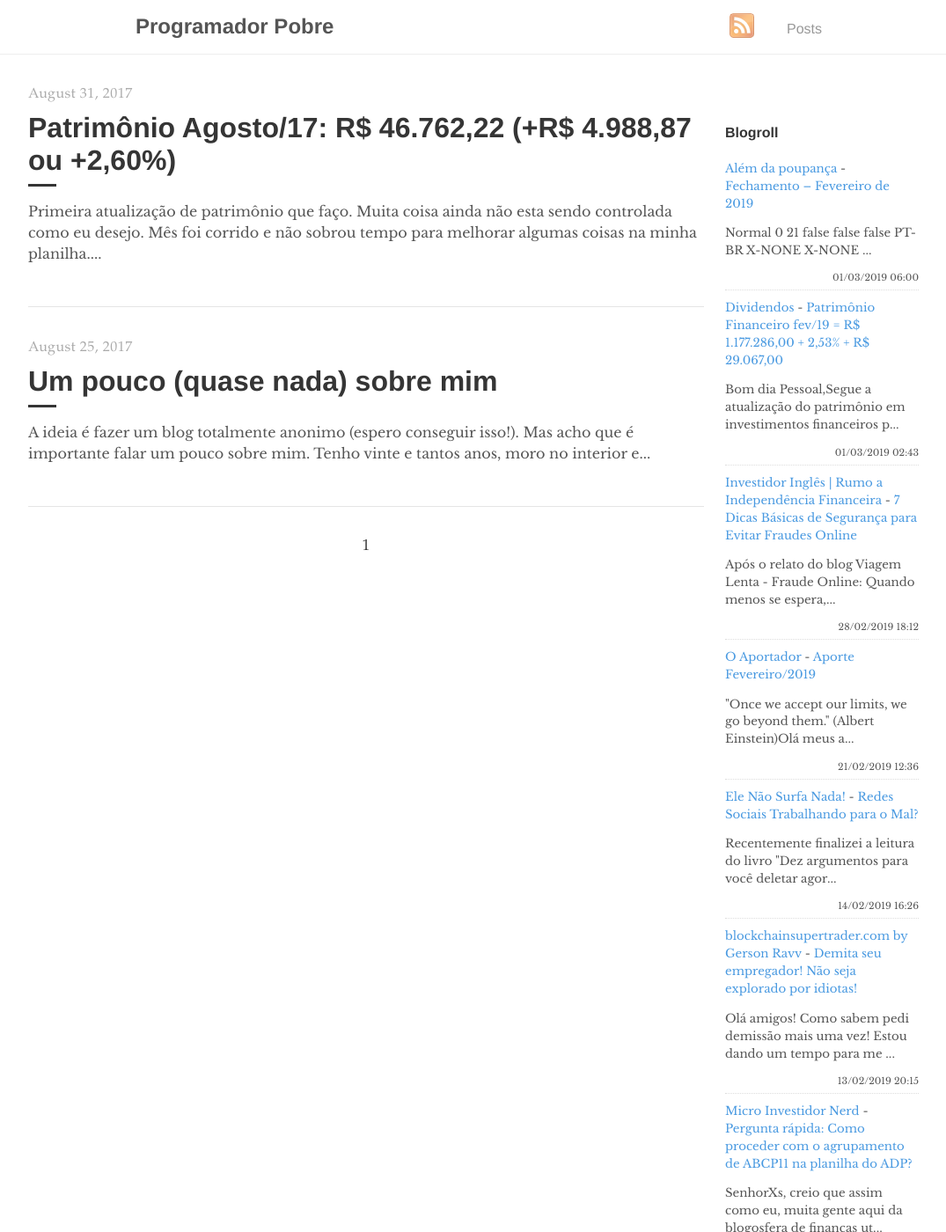
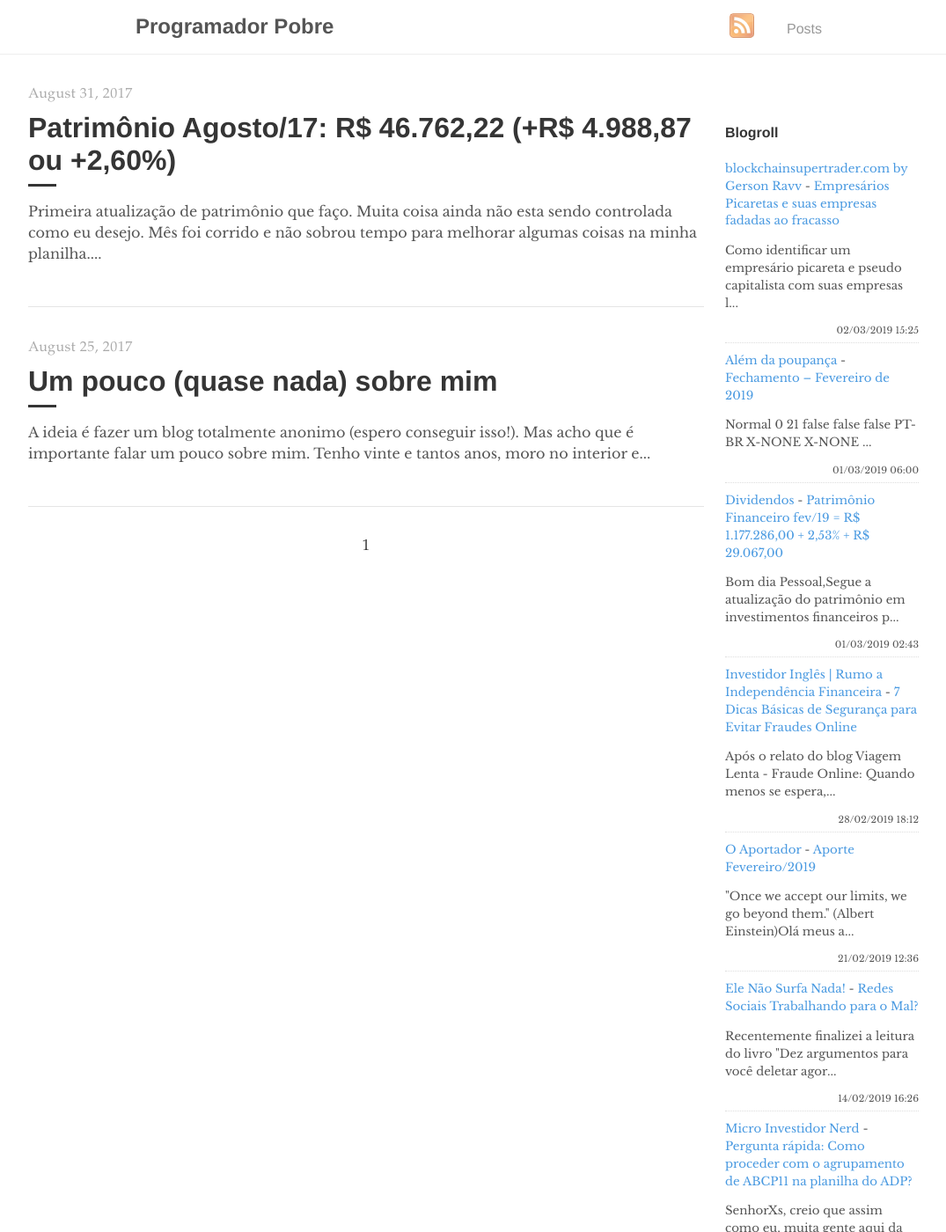
Before and after one commit to programadorpobre/programadorpobre.github.io, a Jekyll site: the page built from index.html, in a window 1280 px wide and 1400 px high. Shown: the whole window at 88% size, without its empty margins (96-1171 px from the left). Built offline with Jekyll 4.4.1, drawn with Linux system fonts in a browser that asks for light colours; the list of posts is cut into pages by our own code; comment, search, counter and statistics services are not loaded.

Commit message:
[ci skip] travis #574

```diff
--- a/_includes/feed-entries.html
+++ b/_includes/feed-entries.html
@@ -1,3 +1,8 @@
+<div class="feed-entry">
+    <a class="feed-entry-site-name" href="http://www.blockchainsupertrader.com/">blockchainsupertrader.com by Gerson Ravv</a> - <a class="feed-entry-title" href="http://www.blockchainsupertrader.com/2019/03/empresarios-picaretas-e-suas-empresas.html">Empresários Picaretas  e suas empresas fadadas ao fracasso</a>
+    <p class="feed-entry-summary">Como identificar um empresário picareta e pseudo capitalista com suas empresas l...</p>
+    <time datetime="2019-03-02T15:25:00.002-03:00">02/03/2019 15:25</time>
+</div>
 <div class="feed-entry">
     <a class="feed-entry-site-name" href="https://alemdapoupanca.blogspot.com/">Além da poupança</a> - <a class="feed-entry-title" href="https://alemdapoupanca.blogspot.com/2019/03/fechamento-fevereiro-de-2019.html">Fechamento – Fevereiro de 2019</a>
     <p class="feed-entry-summary">         Normal  0      21      false  false  false    PT-BR  X-NONE  X-NONE    ...</p>
@@ -24,11 +29,6 @@
     <time datetime="2019-02-14T16:26:00.001-02:00">14/02/2019 16:26</time>
 </div>
 <div class="feed-entry">
-    <a class="feed-entry-site-name" href="http://www.blockchainsupertrader.com/">blockchainsupertrader.com by Gerson Ravv</a> - <a class="feed-entry-title" href="http://www.blockchainsupertrader.com/2019/02/demita-seu-empregador-nao-seja.html">Demita seu empregador! Não seja explorado por idiotas!</a>
-    <p class="feed-entry-summary">Olá amigos! Como sabem pedi demissão mais uma vez! Estou dando um tempo para me ...</p>
-    <time datetime="2019-02-13T20:15:00.000-02:00">13/02/2019 20:15</time>
-</div>
-<div class="feed-entry">
     <a class="feed-entry-site-name" href="https://microinvestidornerd.blogspot.com/">Micro Investidor Nerd</a> - <a class="feed-entry-title" href="https://microinvestidornerd.blogspot.com/2019/02/pergunta-rapida-como-proceder-com-o.html">Pergunta rápida: Como proceder com o agrupamento de ABCP11 na planilha do ADP?</a>
     <p class="feed-entry-summary">SenhorXs, creio que assim como eu, muita gente aqui da blogosfera de finanças ut...</p>
     <time datetime="2019-02-08T10:31:00.001-08:00">08/02/2019 10:31</time>
```
